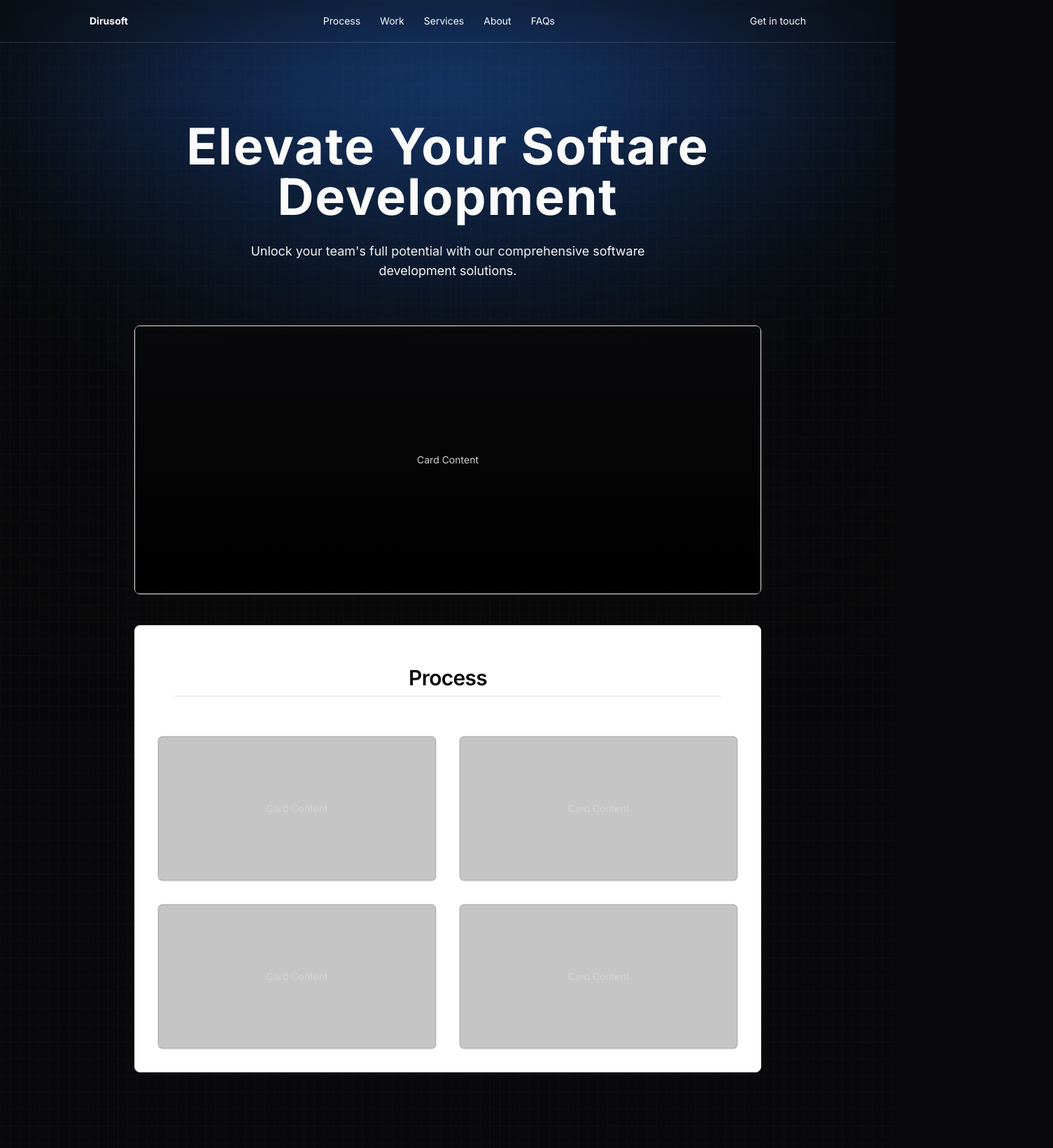
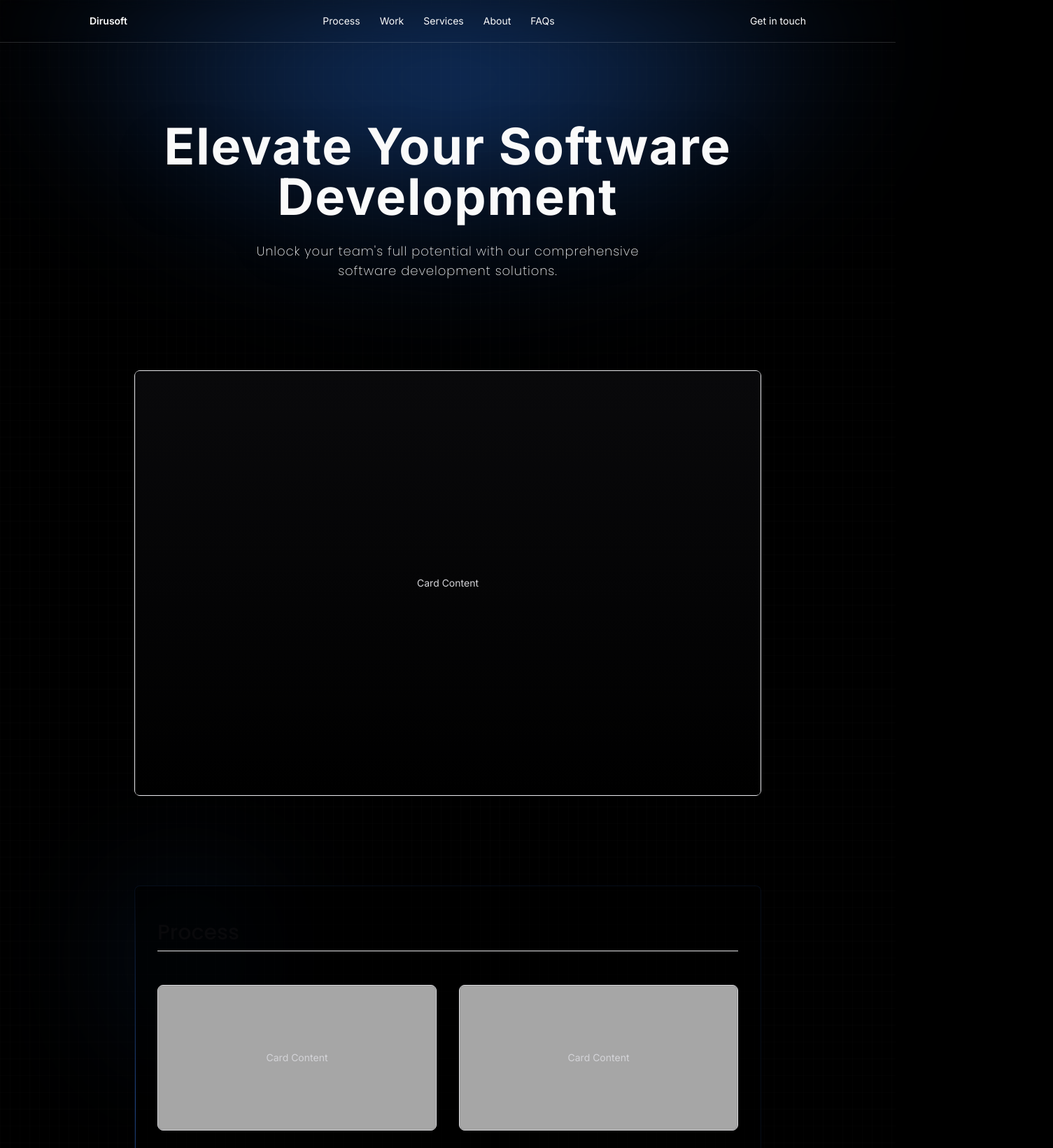
Before and after one commit to colidevs/com-dirusoft, a Next.js app: page / in a window 1280 px wide. Shown: the top 1640 px of the page at 70% size, 1505 px wide, since content can reach past the window. Built offline with nearby package versions, Linux system fonts and the light colour scheme.

Commit message:
update process component

```diff
--- a/src/app/layout.tsx
+++ b/src/app/layout.tsx
@@ -19,14 +19,14 @@ export default function RootLayout({children}: {children: React.ReactNode}) {
   return (
     <html className="dark" lang="en">
       <body
-        className={`${inter.className} relative min-h-screen overflow-x-hidden bg-zinc-950 text-sm text-slate-50 antialiased`}
+        className={`${inter.className} relative min-h-screen overflow-x-hidden bg-black text-sm text-zinc-50 antialiased`}
       >
-        <div className="absolute top-0 -z-[6] h-screen w-screen bg-[radial-gradient(ellipse_60%_70%_at_50%_-5%,#1e5ab4d8,#09090b)] blur-[100px]" />
-        <div className="absolute inset-0 -z-[4] h-full w-full bg-background/0 bg-[linear-gradient(to_right,#8080800a_1px,transparent_1px),linear-gradient(to_bottom,#8080800a_1px,transparent_1px)] bg-[size:14px_24px]" />
+        <div className="absolute top-0 -z-[6] h-screen w-screen bg-[radial-gradient(ellipse_50%_55%_at_50%_-5%,#1e5ab4d8,#000000)] blur-[100px]" />
+        <div className="absolute inset-0 -z-[4] h-full w-full bg-background/0 bg-[linear-gradient(to_right,#8080800a_1px,transparent_1px),linear-gradient(to_bottom,#8080800a_1px,transparent_1px)] bg-[size:14px_24px] opacity-60" />
         <div className="sticky top-0 z-10 h-auto w-full border-b border-zinc-50/15">
-          <header className="flex h-min w-full items-center justify-center overflow-hidden px-28 py-5 backdrop-blur">
-            <nav className="relative flex max-w-5xl flex-1 items-center justify-between overflow-hidden p-0">
-              <Link className="font-bold" href="/">
+          <header className="flex h-min w-full justify-center overflow-hidden px-28 py-5 backdrop-blur">
+            <nav className="relative flex max-w-5xl flex-1 justify-between overflow-hidden p-0">
+              <Link className="font-semibold" href="/">
                 Dirusoft
               </Link>
               <div className="flex h-min w-min items-center justify-center gap-7">
@@ -40,7 +40,7 @@ export default function RootLayout({children}: {children: React.ReactNode}) {
             </nav>
           </header>
         </div>
-        <main className="py-8">{children}</main>
+        <main className="my-8">{children}</main>
         <footer className="text-center leading-[4rem] opacity-70">
           © {new Date().getFullYear()} dirusoft
         </footer>
--- a/src/app/page.tsx
+++ b/src/app/page.tsx
@@ -1,52 +1,60 @@
-import {ParticlesDemo} from "@/components/particles";
+import {Poppins} from "next/font/google";
+
 import {
   Accordion,
   AccordionContent,
   AccordionItem,
   AccordionTrigger,
 } from "@/components/ui/accordion";
-import {
-  Card,
-  CardContent,
-  CardDescription,
-  CardFooter,
-  CardHeader,
-  CardTitle,
-} from "@/components/ui/card";
+import {Card, CardDescription, CardHeader} from "@/components/ui/card";
+const lora = Poppins({
+  weight: ["100", "200", "300", "400", "500", "700"],
+  subsets: ["latin"],
+});
 
 export default function HomePage() {
   return (
     <>
-      <section className="m-auto flex max-w-4xl flex-col">
-        <article className="m-auto size-full min-h-screen max-w-6xl space-y-16">
-          <header className="m-auto space-y-7 pt-20 text-center">
+      <section className="m-auto mb-32 flex max-w-4xl flex-col">
+        <article className="m-auto max-w-6xl">
+          <header className="m-auto mb-32 space-y-7 pt-20 text-center">
             <h1 className="text-3xl font-bold tracking-wide text-zinc-50 drop-shadow-[0_35px_35px_rgba(0,0,0,0.25)] sm:text-4xl md:text-5xl lg:text-6xl xl:text-7xl">
-              Elevate Your Softare Development
+              Elevate Your Software Development
             </h1>
-            <p className="m-auto max-w-[600px] text-lg text-zinc-50 md:text-xl lg:text-base xl:text-lg">
+            <p
+              className={`${lora.className} m-auto max-w-[600px] text-lg font-extralight tracking-wider text-zinc-50 md:text-xl lg:text-base xl:text-lg`}
+            >
               Unlock your team&apos;s full potential with our comprehensive software development
               solutions.
             </p>
           </header>
-          <Card className="relative h-96 flex-1">
+          <Card className="relative h-[38rem] flex-1">
             <div className="absolute top-0 flex w-full justify-center">
-              <div className="animate-border-width left-0 h-[1px] rounded-full bg-gradient-to-r from-[rgba(17,17,17,0)] via-zinc-400/80 to-[rgba(17,17,17,0)] transition-all duration-1000" />
+              <div className="left-0 h-[1px] animate-border-width rounded-full bg-gradient-to-r from-[rgba(17,17,17,0)] via-zinc-400/80 to-[rgba(17,17,17,0)] transition-all duration-1000" />
             </div>
-            <CardDescription className="flex h-full items-center justify-center rounded-md border border-zinc-700/15 bg-gradient-to-b from-zinc-950 to-black px-3 py-2">
-              <p className="text-sm text-zinc-300">Card Content</p>
+            <CardDescription className="flex h-full items-center justify-center rounded-md border border-zinc-700/15 bg-gradient-to-b from-zinc-950 to-black px-3 py-2 text-sm text-zinc-300">
+              Card Content
             </CardDescription>
           </Card>
         </article>
       </section>
-      <section className="m-auto mb-16 flex max-w-4xl flex-col gap-72">
-        <Card className="flex-1 bg-background p-8">
-          <CardHeader className="mb-8">
+      <section className="m-auto mb-16 flex max-w-4xl flex-col gap-40">
+        <Card
+          className="relative flex-1 border-[1px] border-blue-500/10 bg-black/60 p-8 transition-all duration-1000 hover:border-blue-500/25"
+          id="process"
+        >
+          <div className="absolute -left-0 top-0 h-full w-[1px] bg-gradient-to-b from-transparent via-blue-500 to-transparent opacity-50 shadow-xl" />
+          <div className="absolute -z-[6] h-screen w-screen bg-[radial-gradient(ellipse_10%_40%_at_0%_-10%,#1e5ab4d8,#000000)] blur-[100px]" />
+          <CardHeader className="mb-8 p-0 py-4">
             <H2 text="Process" />
           </CardHeader>
           <Process />
         </Card>
-        <Card className="flex-1 bg-background p-8" id="faqs">
-          <CardHeader className="mb-8">
+        <Card
+          className="flex-1 bg-background p-8 opacity-75 transition-all duration-1000"
+          id="faqs"
+        >
+          <CardHeader className="relative mb-8 p-0 py-4">
             <H2 text="FAQS" />
           </CardHeader>
           <Faqs />
@@ -58,7 +66,9 @@ export default function HomePage() {
 
 function H2({text}: {text: string}) {
   return (
-    <h2 className="scroll-m-20 border-b pb-2 text-center text-3xl font-semibold tracking-tight first:mt-0">
+    <h2
+      className={`${lora.className} scroll-m-20 border-b pb-2 text-3xl font-medium tracking-normal first:mt-0`}
+    >
       {text}
     </h2>
   );
@@ -98,32 +108,32 @@ function Process() {
         <div className="absolute top-0 flex w-full justify-center">
           <div className="left-0 h-[1px] rounded-full bg-gradient-to-r from-[rgba(17,17,17,0)] via-zinc-400/80 to-[rgba(17,17,17,0)] transition-all duration-1000" />
         </div>
-        <CardDescription className="flex h-full items-center justify-center rounded-md border border-zinc-700/15 bg-zinc-900/25 px-3 py-2">
-          <p className="text-sm text-zinc-300">Card Content</p>
+        <CardDescription className="flex h-full items-center justify-center rounded-md border border-zinc-700/15 bg-black/35 px-3 py-2 text-sm text-zinc-300 transition-all duration-300 hover:border-zinc-300/40">
+          Card Content
         </CardDescription>
       </Card>
       <Card className="relative h-52 flex-1">
         <div className="absolute top-0 flex w-full justify-center">
           <div className="left-0 h-[1px] rounded-full bg-gradient-to-r from-[rgba(17,17,17,0)] via-zinc-400/80 to-[rgba(17,17,17,0)] transition-all duration-1000" />
         </div>
-        <CardDescription className="flex h-full items-center justify-center rounded-md border border-zinc-700/15 bg-zinc-900/25 px-3 py-2">
-          <p className="text-sm text-zinc-300">Card Content</p>
+        <CardDescription className="flex h-full items-center justify-center rounded-md border border-zinc-700/15 bg-black/35 px-3 py-2 text-sm text-zinc-300 transition-all duration-300 hover:border-zinc-300/40">
+          Card Content
         </CardDescription>
       </Card>
       <Card className="relative h-52 flex-1">
         <div className="absolute top-0 flex w-full justify-center">
           <div className="left-0 h-[1px] rounded-full bg-gradient-to-r from-[rgba(17,17,17,0)] via-zinc-400/80 to-[rgba(17,17,17,0)] transition-all duration-1000" />
         </div>
-        <CardDescription className="flex h-full items-center justify-center rounded-md border border-zinc-700/15 bg-zinc-900/25 px-3 py-2">
-          <p className="text-sm text-zinc-300">Card Content</p>
+        <CardDescription className="flex h-full items-center justify-center rounded-md border border-zinc-700/15 bg-black/35 px-3 py-2 text-sm text-zinc-300 transition-all duration-300 hover:border-zinc-300/40">
+          Card Content
         </CardDescription>
       </Card>
       <Card className="relative h-52 flex-1">
         <div className="absolute top-0 flex w-full justify-center">
           <div className="left-0 h-[1px] rounded-full bg-gradient-to-r from-[rgba(17,17,17,0)] via-zinc-400/80 to-[rgba(17,17,17,0)] transition-all duration-1000" />
         </div>
-        <CardDescription className="flex h-full items-center justify-center rounded-md border border-zinc-700/15 bg-zinc-900/25 px-3 py-2">
-          <p className="text-sm text-zinc-300">Card Content</p>
+        <CardDescription className="flex h-full items-center justify-center rounded-md border border-zinc-700/15 bg-black/35 px-3 py-2 text-sm text-zinc-300 transition-all duration-300 hover:border-zinc-300/40">
+          Card Content
         </CardDescription>
       </Card>
     </section>
--- /dev/null
+++ b/src/components/underline.tsx
@@ -0,0 +1,13 @@
+"use client";
+
+import React from "react";
+import Link from "next/link";
+
+export function AnimatedLink({to, children}: {to: string; children: React.ReactNode}) {
+  return (
+    <Link className="relative inline-block text-blue-500 hover:text-blue-700" href={to}>
+      <span className="absolute inset-x-0 bottom-0 h-1 origin-left scale-x-0 transform bg-blue-500 transition-transform duration-300 ease-out hover:scale-x-100" />
+      {children}
+    </Link>
+  );
+}
```
